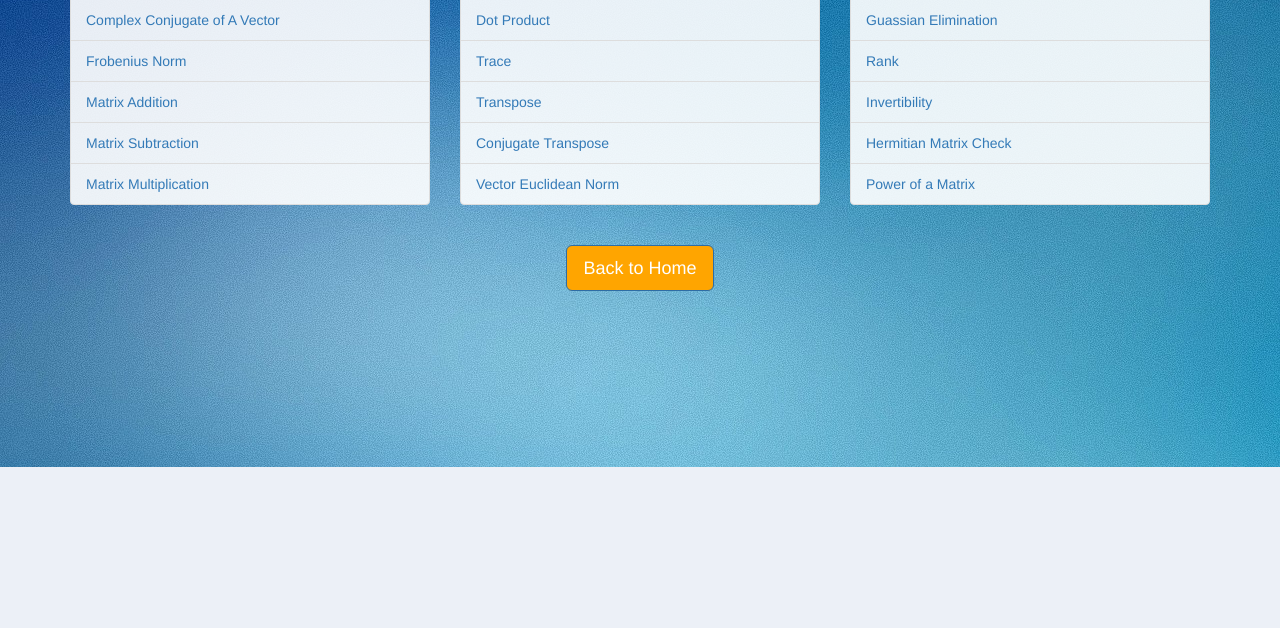
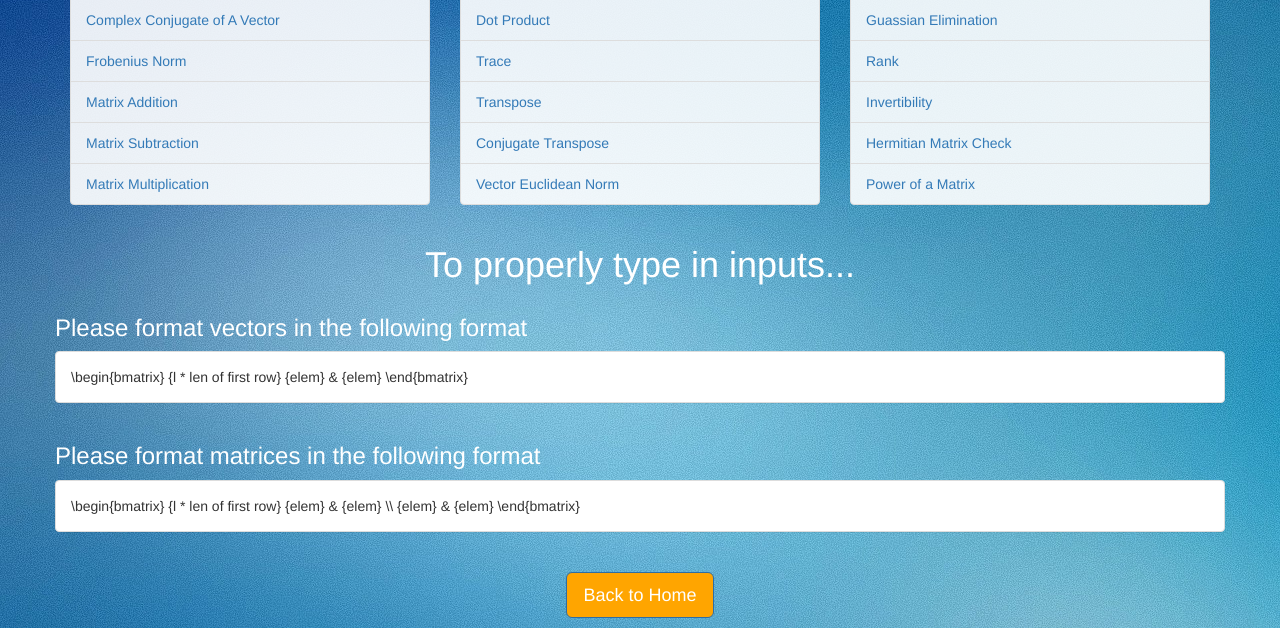
Before and after one commit to ayu7/wolf, a Flask app: page /operations in a window 1280 px wide. Shown: the part 333-961 px from the top of the page. Before the commit the page ends 800 px from the top, so only its background shows below. Run offline with Flask 2, Linux system fonts and the light colour scheme; some libraries are stand-ins or nearby versions.

Commit message:
add instruction to input

```diff
--- a/templates/operations.html
+++ b/templates/operations.html
@@ -45,6 +45,33 @@
   </div>
 </div>
 <div class="row">
-  <br><center><p><a class="btn btn-primary btn-lg" href="/home" role="button">Back to Home</a></p></center>
+  <center>
+    <h1 id="latex"> To properly type in inputs... </h1>
+  </center>
 </div>
-{% endblock %}
+<div class="row">
+  <h3 id="latex">Please format vectors in the following format</h3>
+  <div class="panel panel-default">
+    <div class="panel-body">
+      \begin{bmatrix} {l * len of first row}
+      {elem} & {elem}
+      \end{bmatrix}
+    </div>
+  </div>
+</div>
+<div class="row">
+  <h3 id="latex">Please format matrices in the following format</h3>
+  <div class="panel panel-default">
+    <div class="panel-body">
+      \begin{bmatrix} {l * len of first row}
+      {elem} &
+      {elem} \\
+      {elem} &
+      {elem}
+      \end{bmatrix}
+    </div>
+  </div>
+  <div class="row">
+    <br><center><p><a class="btn btn-primary btn-lg" href="/home" role="button">Back to Home</a></p></center>
+  </div>
+  {% endblock %}
```
